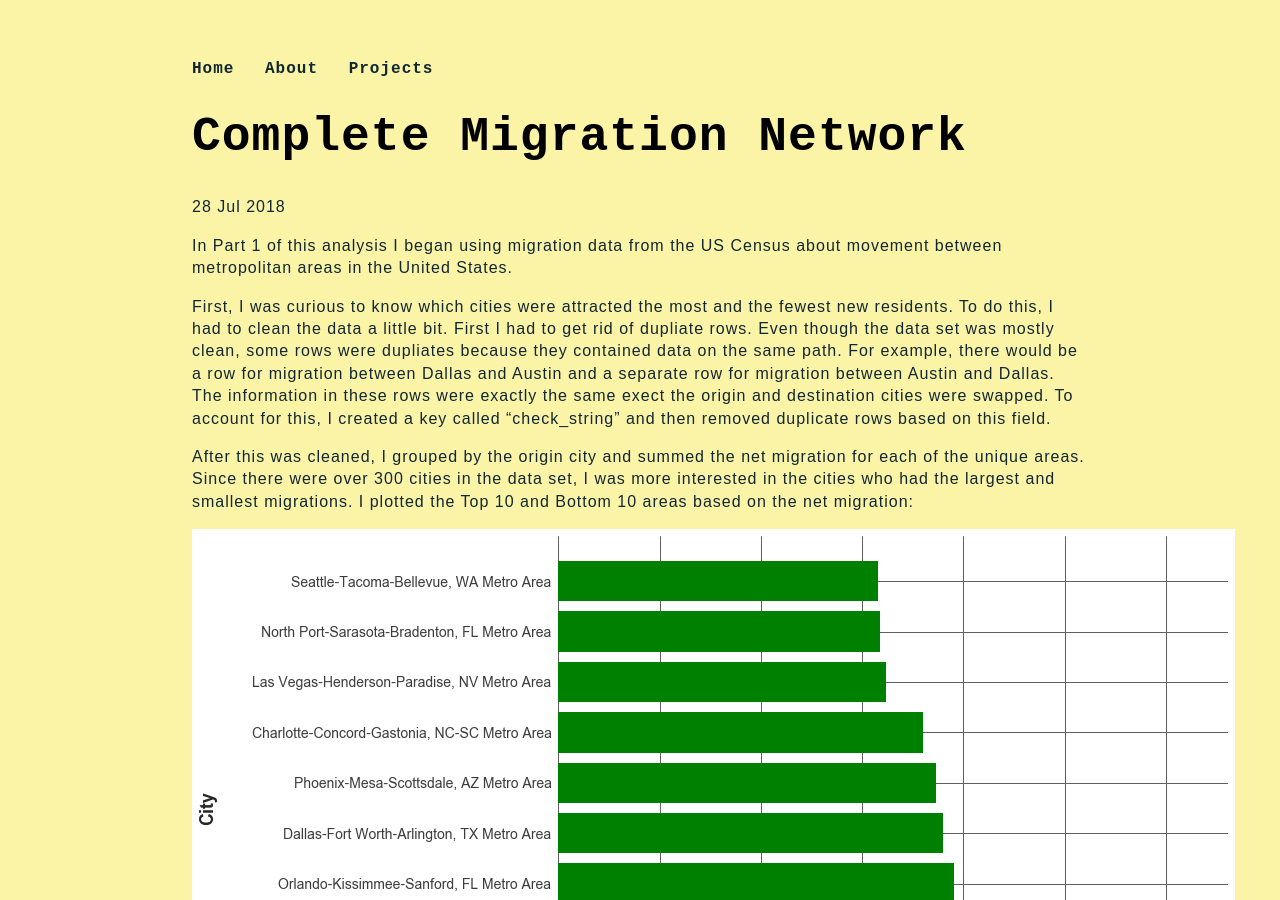
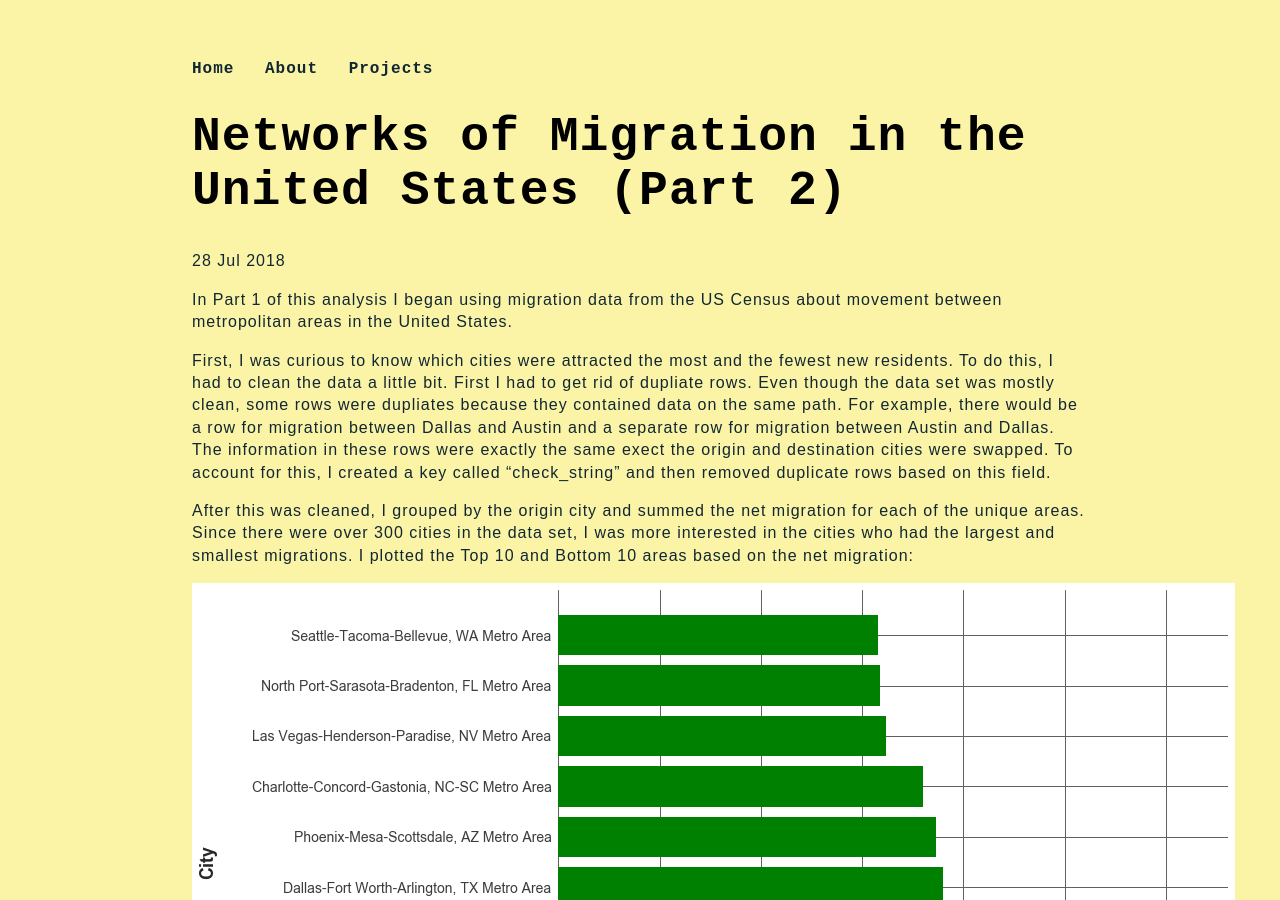
Before and after one commit to ashleyajohn/ashleyajohn.github.io, a Jekyll site: the page built from _posts/2018-07-28-networks-part-2.md, in a window 1280 px wide and 900 px high. Built offline with Jekyll 4.4.1, drawn with Linux system fonts in a browser that asks for light colours.

Commit message:
Update 2018-07-28-networks-part-2.md

```diff
--- a/_posts/2018-07-28-networks-part-2.md
+++ b/_posts/2018-07-28-networks-part-2.md
@@ -1,6 +1,6 @@
 ---
 layout: post
-title: 'Complete Migration Network'
+title: 'Networks of Migration in the United States (Part 2)'
 jsarr:
 - graphs/randomnetwork.js
 ---
```
